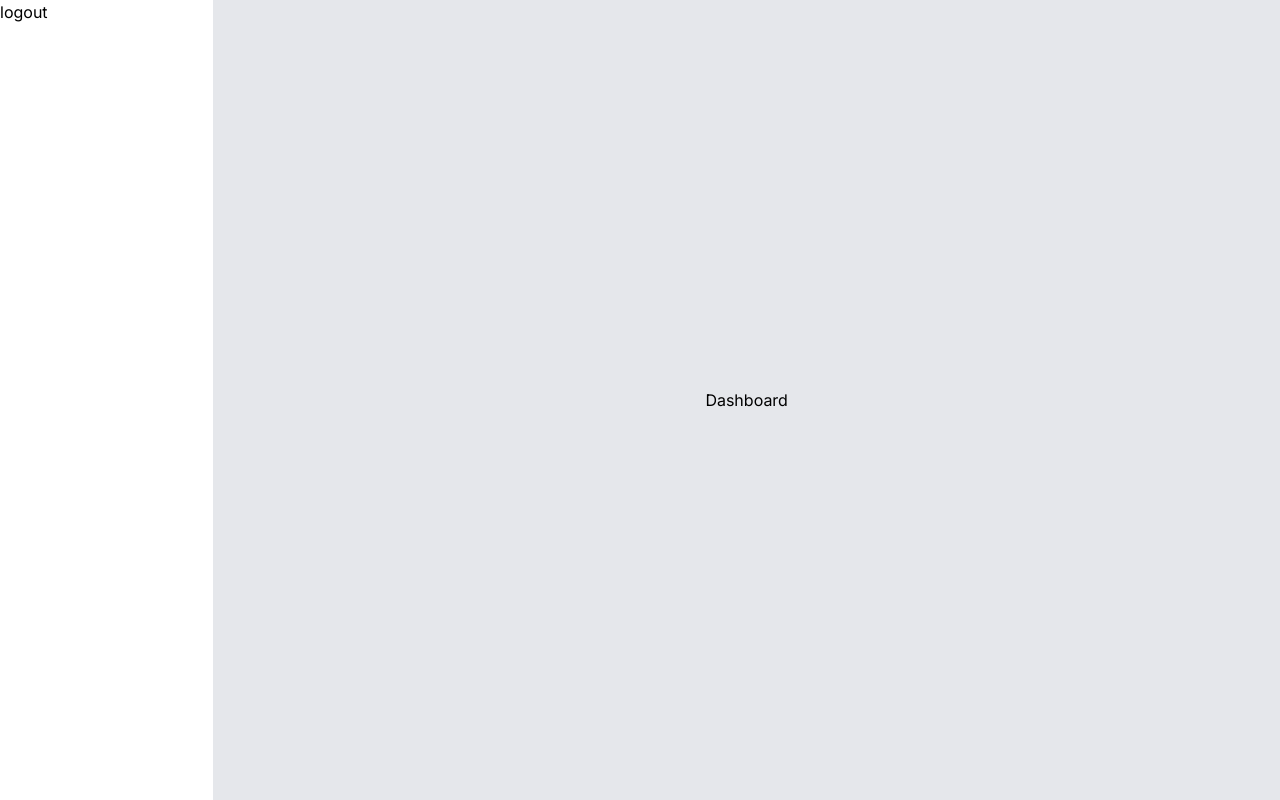
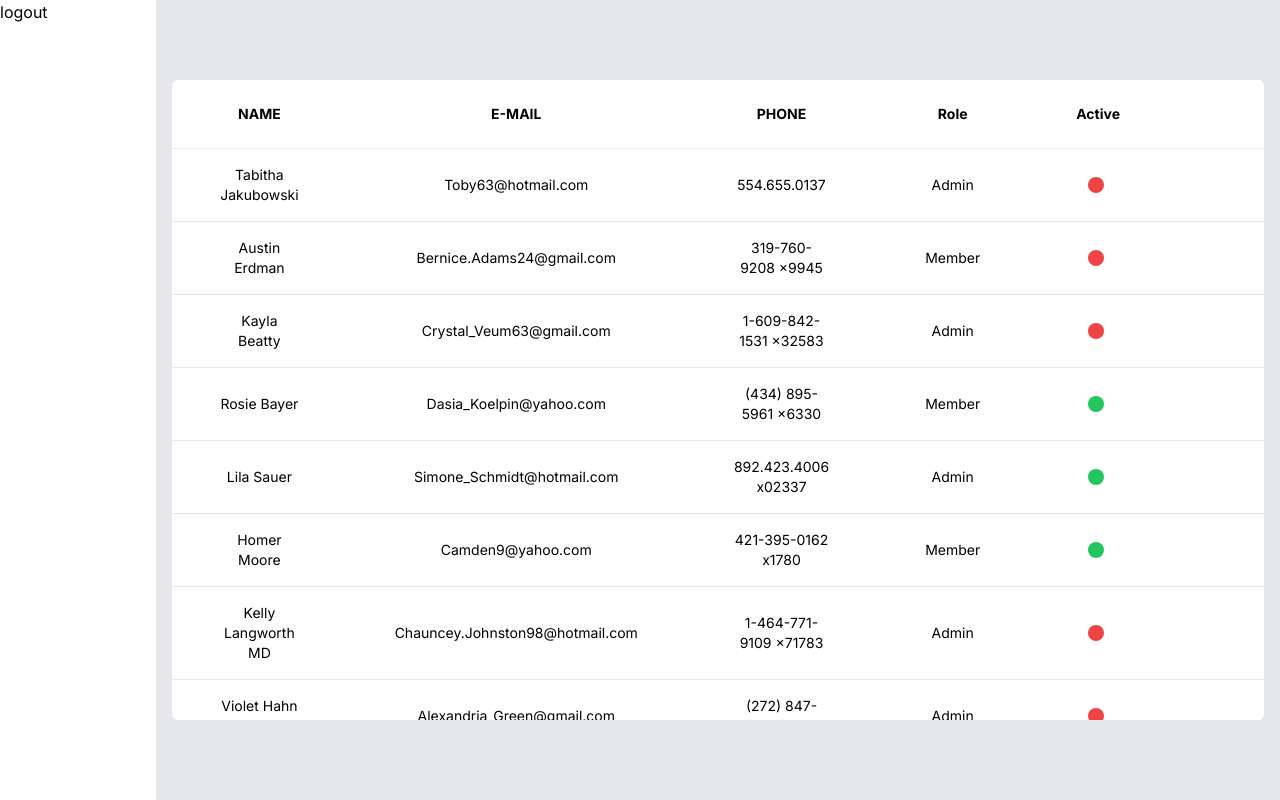
Before and after one commit to keremesen/malwation-frontend-case, a Next.js app: page /dashboard in a window 1280 px wide. Built offline with nearby package versions, Linux system fonts and the light colour scheme.

Commit message:
generate fake users listed in table

```diff
--- a/app/dashboard/page.tsx
+++ b/app/dashboard/page.tsx
@@ -1,12 +1,13 @@
 import React from "react";
 import Layout from "@/components/Layout";
+import Table from "@/components/Table";
+import { User } from "@/utils/generateFakeUsers";
 
 const Dashboard = () => {
   return (
     <Layout>
-      <div className=" h-screen w-full flex items-center justify-center">
-        Dashboard
-
+      <div className=" h-screen w-full  flex items-center justify-center flex-col">
+        <Table />
       </div>
     </Layout>
   );
--- /dev/null
+++ b/components/Table.tsx
@@ -0,0 +1,68 @@
+"use client";
+import Link from "next/link";
+import React, { useState, useEffect } from "react";
+import { User } from "@/utils/generateFakeUsers";
+import { generateFakeUsers } from "@/utils/generateFakeUsers";
+import Image from "next/image";
+const Table: React.FC<User> = () => {
+  const [data, setData] = useState<User[]>([]);
+
+  useEffect(() => {
+    const loadData = generateFakeUsers(40);
+    setData(loadData);
+  }, []);
+  return (
+    <div className="flex justify-center    h-4/5 bg-white rounded-[10px] w-auto mx-4  my-10">
+      <div className="flex overflow-y-scroll rounded-md  ">
+        <table className=" text-sm text-left  border-b border-[#EAEAEA]  ">
+          <thead className=" font-bold bg-white  text-center items-center border-b border-[#EAEAEA]">
+            <tr>
+              <th scope="col" className="px-12 py-6">
+                NAME
+              </th>
+              <th scope="col" className="px-12 py-6">
+                E-MAIL
+              </th>
+              <th scope="col" className="px-12 py-6">
+                PHONE
+              </th>
+              <th scope="col" className="px-12 py-6">
+                Role
+              </th>
+              <th scope="col" className="px-12 py-6">
+                Active
+              </th>
+              <th scope="col" className="px-12 py-6"></th>
+            </tr>
+          </thead>
+          <tbody className="items-center text-center justify-center">
+            {data.map((item, idx) => (
+              <tr className="bg-white border-b" key={idx}>
+                <td className="px-12 py-4">{item.fullName}</td>
+                <td className="px-12 py-4">{item.email} </td>
+                <td className="px-12 py-4">{item.phone}</td>
+                <td className="px-12 py-4">
+                  <span>{item.role === true ? "Admin" : "Member"}</span>
+                </td>
+                <td className="px-12 py-4">
+                  <div
+                    className={` ml-3 h-4 w-4 rounded-full ${
+                      item.active ? "bg-green-500" : "bg-red-500 "
+                    }`}
+                  ></div>
+                </td>
+                <td className="px-12 py-4">
+                  <button>
+                    <Image alt="bin" src="/assets/bin.svg" width={40} height={40} />
+                  </button>
+                </td>
+              </tr>
+            ))}
+          </tbody>
+        </table>
+      </div>
+    </div>
+  );
+};
+
+export default Table;
--- a/package.json
+++ b/package.json
@@ -24,5 +24,8 @@
     "tailwindcss": "3.3.2",
     "typescript": "5.0.4",
     "zod": "^3.21.4"
+  },
+  "devDependencies": {
+    "@faker-js/faker": "^8.0.1"
   }
 }
--- /dev/null
+++ b/utils/generateFakeUsers.tsx
@@ -0,0 +1,28 @@
+import { faker } from "@faker-js/faker";
+export type User = {
+  id: string;
+  fullName: string;
+  email: string;
+  phone: string;
+  role: boolean;
+  active: boolean;
+};
+
+const generateFakeUser = (): User => {
+  return {
+    id: faker.string.uuid(),
+    fullName: faker.person.fullName(),
+    email: faker.internet.email(),
+    phone: faker.phone.number(),
+    role: faker.datatype.boolean(),
+    active: faker.datatype.boolean(),
+  };
+};
+
+export const generateFakeUsers = (length: number): User[] => {
+  const users: User[] = [];
+  Array.from({ length: length }).forEach(() => {
+    users.push(generateFakeUser());
+  });
+  return users;
+};
```
Also changed, not shown: contexts/EmployeesContext.tsx (added), public/assets/bin.svg (added), 1 other file (tests, documents, lock files or other folders).
